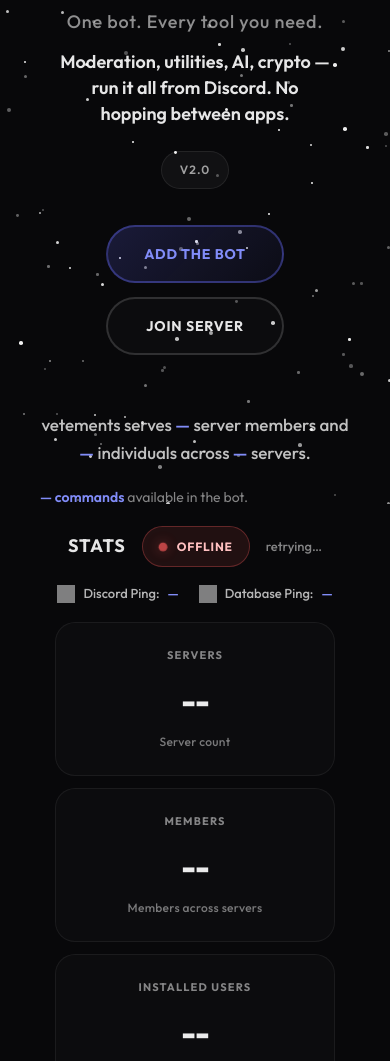
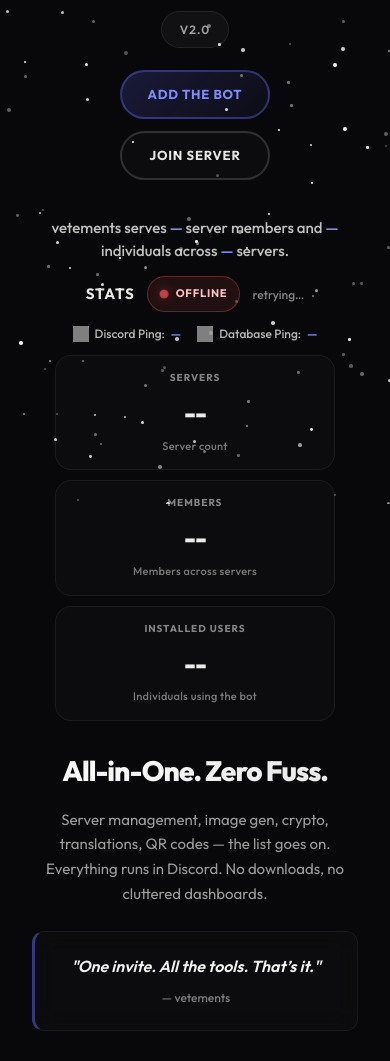
Before and after one commit to yuwxd/vetements.lol, a website built with Vite: page index.html in a window 390 px wide. Shown: the part 340-1401 px from the top of the page. Built offline with nearby package versions, Linux system fonts and the light colour scheme; no server answers; grey boxes are pictures that could not be loaded; files whose address does not match are found by name.

Commit message:
Update index.html

```diff
--- a/index.html
+++ b/index.html
@@ -82,14 +82,14 @@
         }
 
         .loading-logo {
-            width: 96px;
-            height: 96px;
+            width: 72px;
+            height: 72px;
             background: radial-gradient(ellipse at 30% 20%, rgba(99, 102, 241, 0.15) 0%, transparent 50%);
-            border-radius: 28px;
+            border-radius: 22px;
             display: flex;
             align-items: center;
             justify-content: center;
-            font-size: 44px;
+            font-size: 34px;
             font-weight: 800;
             color: #ffffff;
             border: 2px solid rgba(99, 102, 241, 0.25);
@@ -109,7 +109,7 @@
             display: flex;
             justify-content: center;
             align-items: center;
-            padding: 18px 32px;
+            padding: 12px 24px;
             background: rgba(13, 13, 14, 0.7);
             backdrop-filter: blur(24px);
             border-bottom: 1px solid rgba(255, 255, 255, 0.06);
@@ -128,11 +128,11 @@
         .nav-links a {
             color: rgba(255, 255, 255, 0.65);
             text-decoration: none;
-            font-size: 13px;
+            font-size: 12px;
             font-weight: 600;
             letter-spacing: 0.5px;
             text-transform: uppercase;
-            padding: 10px 20px;
+            padding: 8px 16px;
             border-radius: 100px;
             transition: all 0.25s ease;
             opacity: 0;
@@ -163,22 +163,22 @@
             justify-content: center;
             align-items: center;
             text-align: center;
-            padding: 100px 40px 28px;
+            padding: 64px 32px 18px;
             position: relative;
             opacity: 0;
             animation: fadeIn 0.8s cubic-bezier(0.16, 1, 0.3, 1) 0.5s forwards;
         }
 
         .logo {
-            width: 100px;
-            height: 100px;
+            width: 78px;
+            height: 78px;
             background: radial-gradient(ellipse at 30% 20%, rgba(99, 102, 241, 0.2) 0%, transparent 50%);
-            border-radius: 28px;
-            margin-bottom: 28px;
+            border-radius: 22px;
+            margin-bottom: 18px;
             display: flex;
             align-items: center;
             justify-content: center;
-            font-size: 46px;
+            font-size: 36px;
             font-weight: 800;
             color: #ffffff;
             border: 2px solid rgba(99, 102, 241, 0.3);
@@ -193,9 +193,9 @@
         }
 
         h1 {
-            font-size: clamp(48px, 8vw, 80px);
+            font-size: clamp(36px, 6vw, 56px);
             font-weight: 800;
-            margin-bottom: 12px;
+            margin-bottom: 8px;
             letter-spacing: -3px;
             background: linear-gradient(135deg, #ffffff 0%, rgba(255, 255, 255, 0.85) 100%);
             -webkit-background-clip: text;
@@ -207,10 +207,10 @@
         }
 
         .made-by {
-            font-size: 15px;
+            font-size: 13px;
             color: rgba(255, 255, 255, 0.5);
             font-weight: 500;
-            margin-bottom: 14px;
+            margin-bottom: 10px;
             opacity: 0;
             transform: translateY(20px);
             animation: fadeInUp 0.8s cubic-bezier(0.16, 1, 0.3, 1) 0.85s forwards;
@@ -232,10 +232,10 @@
         }
 
         .subtitle {
-            font-size: 18px;
+            font-size: 15px;
             color: rgba(255, 255, 255, 0.55);
             font-weight: 500;
-            margin-bottom: 12px;
+            margin-bottom: 8px;
             letter-spacing: 0.8px;
             opacity: 0;
             transform: translateY(20px);
@@ -243,11 +243,11 @@
         }
 
         .tagline {
-            font-size: 22px;
+            font-size: 17px;
             color: rgba(255, 255, 255, 0.9);
             font-weight: 600;
-            margin-bottom: 24px;
-            max-width: 560px;
+            margin-bottom: 16px;
+            max-width: 480px;
             line-height: 1.45;
             opacity: 0;
             transform: translateY(20px);
@@ -265,7 +265,7 @@
             letter-spacing: 1px;
             text-transform: uppercase;
             color: rgba(255, 255, 255, 0.6);
-            margin-bottom: 36px;
+            margin-bottom: 22px;
             opacity: 0;
             transform: translateY(20px);
             animation: fadeInUp 0.8s cubic-bezier(0.16, 1, 0.3, 1) 1.0s forwards;
@@ -273,8 +273,8 @@
 
         .cta-buttons {
             display: flex;
-            gap: 14px;
-            margin: 0 0 28px 0;
+            gap: 12px;
+            margin: 0 0 18px 0;
             flex-wrap: wrap;
             justify-content: center;
             opacity: 0;
@@ -283,11 +283,11 @@
         }
 
         .btn {
-            padding: 16px 36px;
+            padding: 12px 26px;
             border-radius: 100px;
             text-decoration: none;
             font-weight: 700;
-            font-size: 14px;
+            font-size: 13px;
             letter-spacing: 0.8px;
             text-transform: uppercase;
             transition: all 0.3s cubic-bezier(0.16, 1, 0.3, 1);
@@ -327,8 +327,8 @@
 
         .stats-section {
             max-width: 1100px;
-            margin: 0 auto 40px;
-            padding: 0 40px;
+            margin: 0 auto 28px;
+            padding: 0 32px;
             opacity: 0;
             transform: translateY(28px);
             transition: opacity 0.5s cubic-bezier(0.4, 0, 0.2, 1), transform 0.5s cubic-bezier(0.4, 0, 0.2, 1);
@@ -337,41 +337,30 @@
 
         .stats-sentence {
             font-family: 'Outfit', -apple-system, BlinkMacSystemFont, sans-serif;
-            font-size: 17px;
+            font-size: 15px;
             font-weight: 500;
             color: rgba(255, 255, 255, 0.75);
-            line-height: 1.6;
+            line-height: 1.55;
             text-align: center;
-            max-width: 640px;
-            margin: 0 auto 20px;
+            max-width: 560px;
+            margin: 0 auto 14px;
         }
         .stats-sentence .stat-inline {
             color: #818cf8;
             font-weight: 600;
         }
-        .stats-commands-note {
-            font-size: 14px;
-            color: rgba(255, 255, 255, 0.5);
-            margin-bottom: 18px;
-        }
-        .stats-commands-note a {
-            color: #818cf8;
-            text-decoration: none;
-            font-weight: 600;
-        }
-        .stats-commands-note a:hover { text-decoration: underline; }
 
         .stats-header {
             display: flex;
             align-items: center;
             justify-content: center;
-            gap: 16px;
-            margin-bottom: 16px;
+            gap: 12px;
+            margin-bottom: 12px;
             flex-wrap: wrap;
         }
 
         .stats-title {
-            font-size: 18px;
+            font-size: 15px;
             font-weight: 700;
             letter-spacing: 1px;
             text-transform: uppercase;
@@ -381,13 +370,13 @@
         .live-pill {
             display: inline-flex;
             align-items: center;
-            gap: 10px;
-            padding: 10px 16px;
+            gap: 8px;
+            padding: 8px 12px;
             border-radius: 100px;
             background: rgba(99, 102, 241, 0.1);
             border: 1px solid rgba(99, 102, 241, 0.3);
             color: #c7d2fe;
-            font-size: 12px;
+            font-size: 11px;
             font-weight: 700;
             text-transform: uppercase;
             letter-spacing: 0.8px;
@@ -419,7 +408,7 @@
         }
 
         .stats-meta {
-            font-size: 13px;
+            font-size: 12px;
             color: rgba(255, 255, 255, 0.5);
             font-weight: 500;
         }
@@ -428,21 +417,21 @@
             display: flex;
             align-items: center;
             justify-content: center;
-            gap: 20px;
-            margin-bottom: 18px;
+            gap: 16px;
+            margin-bottom: 12px;
             flex-wrap: wrap;
         }
         .stats-ping-item {
             display: flex;
             align-items: center;
-            gap: 8px;
-            font-size: 13px;
+            gap: 6px;
+            font-size: 12px;
             color: rgba(255, 255, 255, 0.7);
             font-weight: 500;
         }
         .stats-ping-item img {
-            width: 18px;
-            height: 18px;
+            width: 16px;
+            height: 16px;
             opacity: 0.8;
         }
         .stats-ping-value {
@@ -453,17 +442,17 @@
         .stats-container {
             display: grid;
             grid-template-columns: repeat(3, 1fr);
-            gap: 20px;
-            max-width: 920px;
+            gap: 14px;
+            max-width: 800px;
             margin: 0 auto;
         }
 
         .stat-item {
             text-align: center;
-            padding: 24px 20px;
+            padding: 18px 16px;
             background: rgba(255, 255, 255, 0.02);
             border: 1px solid rgba(255, 255, 255, 0.06);
-            border-radius: 20px;
+            border-radius: 16px;
             transition: all 0.35s cubic-bezier(0.16, 1, 0.3, 1);
             position: relative;
             overflow: hidden;
@@ -493,18 +482,18 @@
         }
 
         .stat-label {
-            font-size: 11px;
+            font-size: 10px;
             color: rgba(255, 255, 255, 0.5);
             font-weight: 700;
-            letter-spacing: 1.2px;
+            letter-spacing: 1px;
             text-transform: uppercase;
-            margin-bottom: 10px;
+            margin-bottom: 6px;
         }
 
         .stat-number {
-            font-size: 42px;
+            font-size: 32px;
             font-weight: 800;
-            margin-bottom: 6px;
+            margin-bottom: 4px;
             background: linear-gradient(135deg, #ffffff 0%, rgba(255, 255, 255, 0.85) 100%);
             -webkit-background-clip: text;
             -webkit-text-fill-color: transparent;
@@ -513,7 +502,7 @@
         }
 
         .stat-foot {
-            font-size: 12px;
+            font-size: 11px;
             color: rgba(255, 255, 255, 0.45);
             font-weight: 500;
             letter-spacing: 0.3px;
@@ -521,8 +510,8 @@
 
         .showcase-section {
             max-width: 1000px;
-            margin: 0 auto 56px;
-            padding: 0 40px;
+            margin: 0 auto 40px;
+            padding: 0 32px;
             text-align: center;
             opacity: 0;
             transform: translateY(28px);
@@ -531,9 +520,9 @@
         .showcase-section.visible { opacity: 1; transform: translateY(0); }
 
         .showcase-title {
-            font-size: 36px;
+            font-size: 28px;
             font-weight: 800;
-            margin-bottom: 24px;
+            margin-bottom: 14px;
             letter-spacing: -1px;
             background: linear-gradient(135deg, #ffffff 0%, rgba(255, 255, 255, 0.9) 100%);
             -webkit-background-clip: text;
@@ -542,36 +531,36 @@
         }
 
         .showcase-text {
-            font-size: 17px;
+            font-size: 15px;
             color: rgba(255, 255, 255, 0.6);
-            line-height: 1.75;
-            max-width: 720px;
-            margin: 0 auto 36px;
+            line-height: 1.65;
+            max-width: 640px;
+            margin: 0 auto 24px;
         }
 
         .highlight {
             background: rgba(255, 255, 255, 0.02);
             border: 1px solid rgba(255, 255, 255, 0.06);
             border-left: 3px solid rgba(99, 102, 241, 0.5);
-            border-radius: 16px;
-            padding: 32px 40px;
-            margin-top: 32px;
+            border-radius: 12px;
+            padding: 22px 28px;
+            margin-top: 22px;
             text-align: center;
             backdrop-filter: blur(12px);
         }
 
         .highlight-text {
-            font-size: 19px;
+            font-size: 16px;
             color: rgba(255, 255, 255, 0.95);
             font-weight: 600;
             font-style: italic;
-            margin-bottom: 14px;
-            line-height: 1.65;
+            margin-bottom: 10px;
+            line-height: 1.55;
         }
 
         .highlight-author {
             color: rgba(255, 255, 255, 0.45);
-            font-size: 14px;
+            font-size: 12px;
             font-weight: 500;
         }
 
@@ -608,19 +597,17 @@
         }
 
         @media (max-width: 900px) {
-            .stats-container {
-                gap: 16px;
-            }
+            .stats-container { gap: 12px; }
         }
 
         @media (max-width: 768px) {
-            h1 { font-size: 44px; }
-            .tagline { font-size: 18px; padding: 0 20px; }
-            .cta-buttons { flex-direction: column; max-width: 300px; }
+            h1 { font-size: 38px; }
+            .tagline { font-size: 15px; padding: 0 16px; }
+            .cta-buttons { flex-direction: column; max-width: 280px; }
             .btn { width: 100%; justify-content: center; }
-            .stats-container { grid-template-columns: repeat(3, 1fr); gap: 12px; }
-            .stat-number { font-size: 32px; }
-            .stat-item { padding: 24px 16px; }
+            .stats-container { grid-template-columns: repeat(3, 1fr); gap: 10px; }
+            .stat-number { font-size: 26px; }
+            .stat-item { padding: 14px 12px; }
         }
 
         @media (max-width: 600px) {
@@ -700,7 +687,6 @@ document.addEventListener('mousemove',function(e){mx=e.clientX;my=e.clientY;if(!
 
     <div class="stats-section">
         <p class="stats-sentence">vetements serves <span class="stat-inline" id="stat-members-text">—</span> server members and <span class="stat-inline" id="stat-users-text">—</span> individuals across <span class="stat-inline" id="stat-servers-text">—</span> servers.</p>
-        <p class="stats-commands-note"><a href="commands.html"><span id="stat-commands-text">—</span> commands</a> available in the bot.</p>
         <div class="stats-header">
             <div class="stats-title">Stats</div>
             <div class="live-pill" id="livePill">
@@ -877,18 +863,6 @@ document.addEventListener('mousemove',function(e){mx=e.clientX;my=e.clientY;if(!
         }
 
         pullStats();
-        (function loadCommandsCount() {
-            var api = window.location.hostname === 'localhost' ? 'https://vetements.lol/api/commands' : '/api/commands';
-            fetch(api).then(function(r) { return r.ok ? r.json() : null; }).then(function(data) {
-                var el = document.getElementById('stat-commands-text');
-                if (!el) return;
-                var n = (data && data.totals && typeof data.totals.commands === 'number') ? data.totals.commands : (data && Array.isArray(data.commands) ? data.commands.length : null);
-                el.textContent = n != null ? ('Over ' + n) : '—';
-            }).catch(function() {
-                var el = document.getElementById('stat-commands-text');
-                if (el) el.textContent = '—';
-            });
-        })();
     </script>
 </body>
 </html>
```
